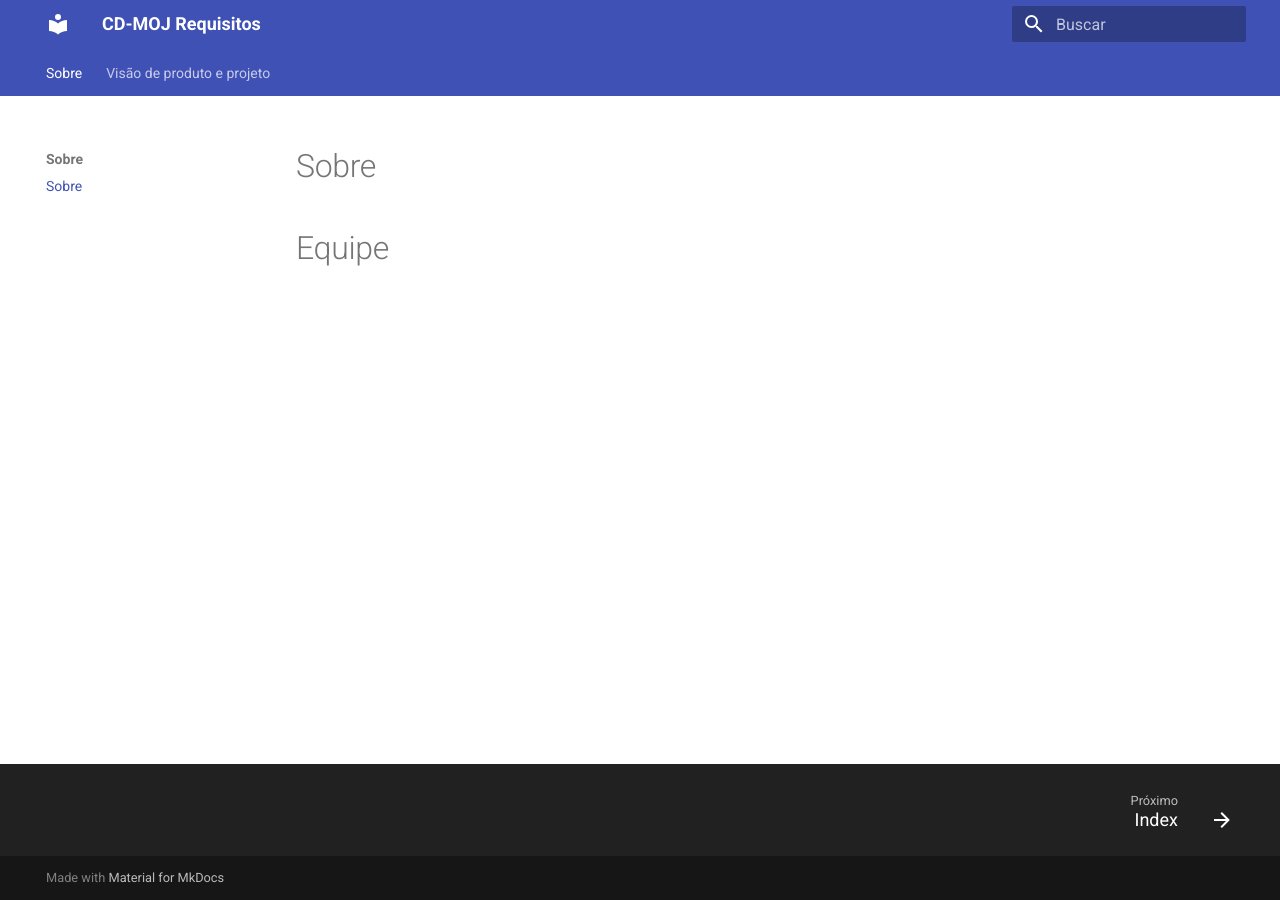
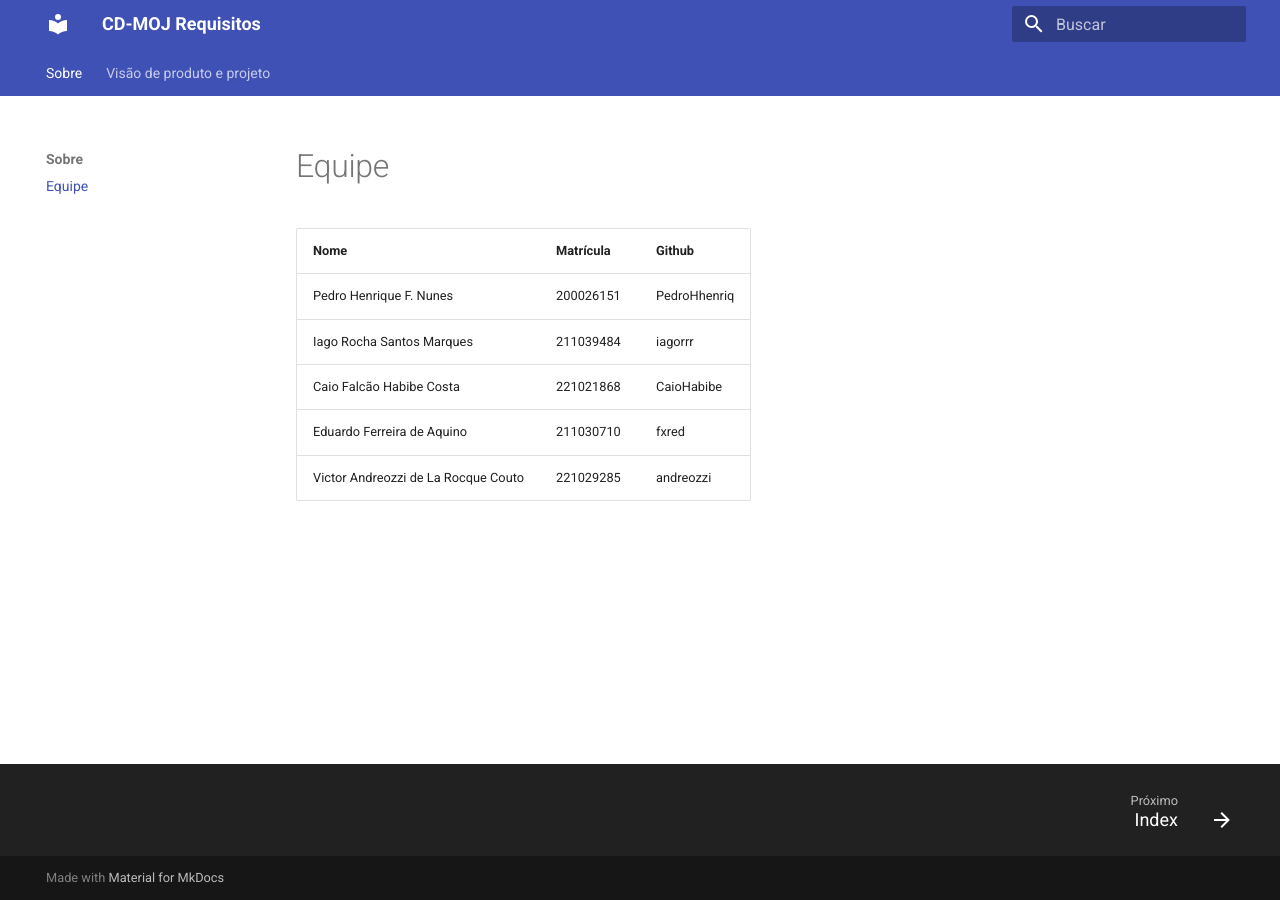
Before and after one commit to mdsreq-fga-unb/2024.2-T01-CD-MOJ, an MkDocs documentation site: the page built from docs/index.md, in a window 1280 px wide. Built offline with MkDocs 1.6.1 and Material for MkDocs 9.7.7, drawn with Linux system fonts in a browser that asks for light colours.

```diff
--- a/docs/index.md
+++ b/docs/index.md
@@ -1,3 +1,9 @@
-# Sobre
+# Equipe
 
-# Equipe
+| Nome                                | Matrícula | Github       |
+| ----------------------------------- | --------- | ------------ |
+| Pedro Henrique F. Nunes             | 200026151 | PedroHhenriq |
+| Iago Rocha Santos Marques           | 211039484 | iagorrr      |
+| Caio Falcão Habibe Costa            | 221021868 | CaioHabibe   |
+| Eduardo Ferreira de Aquino          | 211030710 | fxred        |
+| Victor Andreozzi de La Rocque Couto | 221029285 | andreozzi    |
--- a/mkdocs.yml
+++ b/mkdocs.yml
@@ -7,6 +7,7 @@
       - visao/index.md
       - visao/Cenario.md
       - visao/Solucao.md
+      - visao/Estrategia.md
 
 theme:
   name: material
```
Also changed, not shown: docs/visao/Estrategia.md (added, +23 -0 lines).
